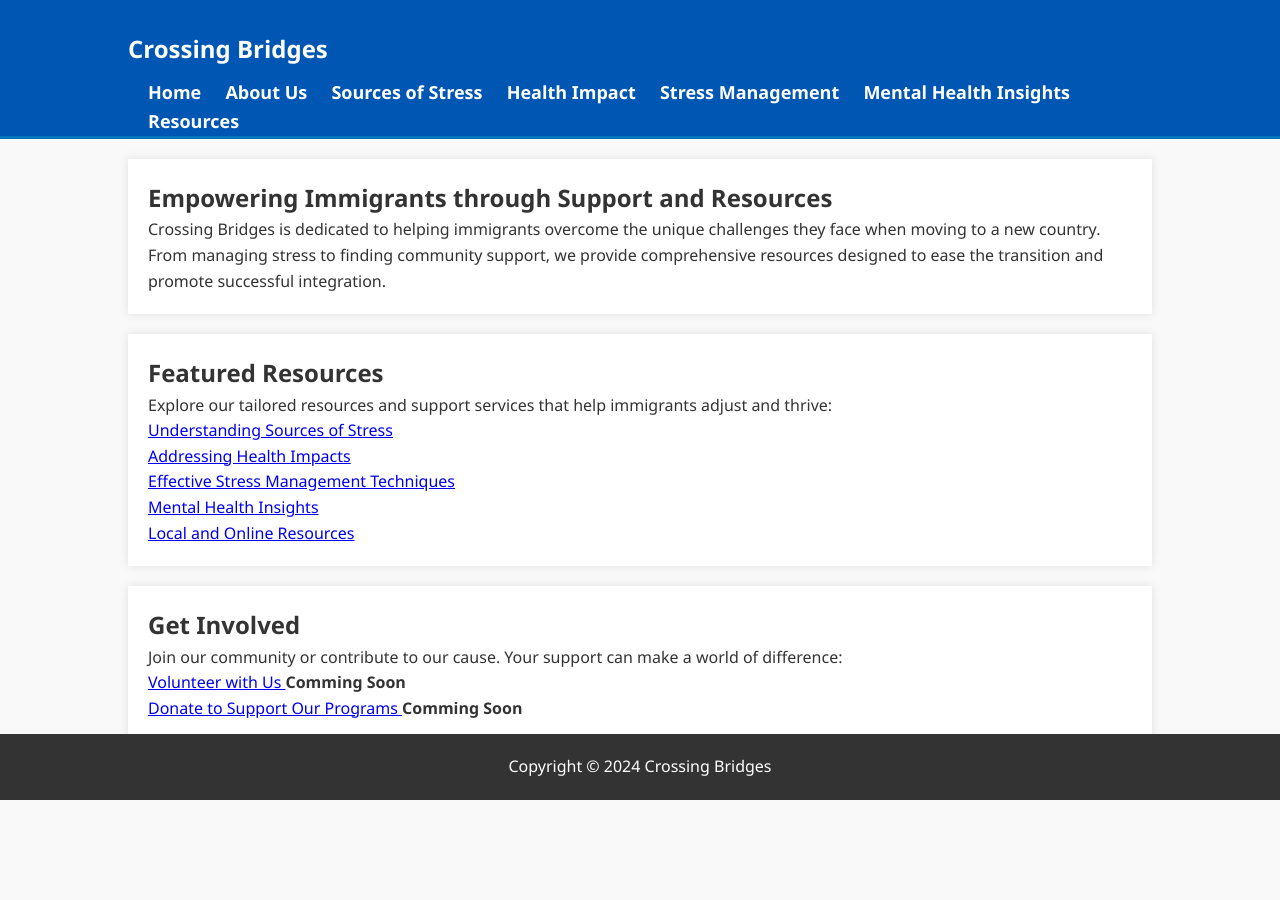
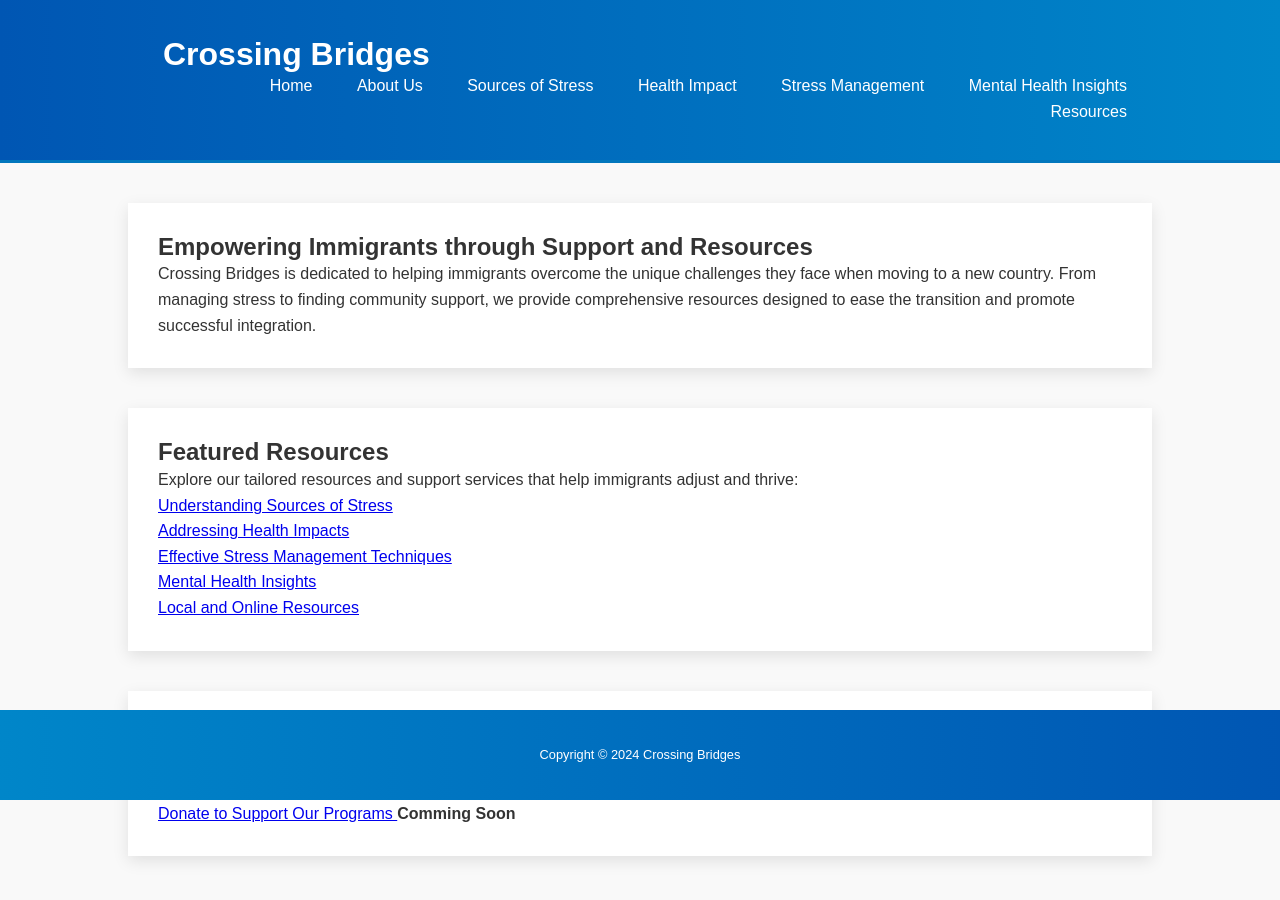
Before and after one commit to tarifi79/gned, a plain HTML site: page index.html in a window 1280 px wide. Before the commit the page ends 800 px from the top, so only its background shows below. Drawn offline with Linux system fonts and the light colour scheme.

Commit message:
update UI

```diff
--- a/styles.css
+++ b/styles.css
@@ -1,4 +1,4 @@
-/* Reset margin and padding */
+/* Reset margin, padding, and box-sizing */
 * {
   margin: 0;
   padding: 0;
@@ -7,36 +7,45 @@
 
 /* General body styles */
 body {
-  font-family: "Segoe UI", Tahoma, Geneva, Verdana, sans-serif;
+  font-family: 'Arial', sans-serif; /* Changed to Arial for a more neutral appearance */
   background-color: #f9f9f9;
   color: #333;
   line-height: 1.6;
-  padding-bottom: 50px; /* Add padding to prevent content from being hidden behind the footer */
+  padding-bottom: 50px; /* Prevents content from being hidden behind the footer */
 }
 
+/* Center and add padding inside the container */
 .container {
   width: 80%;
+  max-width: 1200px; /* Max-width for larger screens */
   margin: auto;
   overflow: hidden;
+  padding: 15px;
 }
 
-/* Header styles */
+/* Header styles with gradient background */
 header {
-  background-color: #0056b3;
+  background: linear-gradient(to right, #0056b3, #0086c9); /* Stylish gradient background */
   color: #fff;
-  padding-top: 30px;
-  min-height: 70px;
+  padding: 20px 0; /* Adjusted padding for better spacing */
   border-bottom: #0277bd 3px solid;
 }
 
 header h1 {
-  float: left;
-  font-size: 24px;
+  font-size: 2rem; /* Responsive font size */
+  margin-left: 20px; /* Added some space on the left */
 }
 
+/* Clear floats after the header */
+header::after {
+  content: "";
+  display: table;
+  clear: both;
+}
+
+/* Navigation styles */
 header nav {
-  float: right;
-  margin-top: 10px;
+  text-align: right;
 }
 
 header nav ul {
@@ -51,21 +60,25 @@ header nav ul li {
 header nav ul li a {
   color: #fff;
   text-decoration: none;
-  font-weight: bold;
-  font-size: 18px;
+  padding: 5px 10px; /* Padding for clickable area */
+  transition: background-color 0.3s; /* Smooth background transition */
 }
 
-/* Main section styles */
-main .container {
-  padding: 20px;
-  background: #fff;
-  box-shadow: 0 0 10px 0 rgba(0, 0, 0, 0.1);
-  margin-top: 20px;
+header nav ul li a:hover {
+  background-color: #0277bd; /* Hover effect for links */
 }
 
-/* Footer styles */
+/* Main section with more breathing room */
+main .container {
+  padding: 30px;
+  background: #fff;
+  box-shadow: 0 5px 15px rgba(0, 0, 0, 0.1); /* Softer shadow */
+  margin: 40px auto; /* More space at the top and bottom */
+}
+
+/* Footer with a less invasive look */
 footer {
-  background-color: #333;
+  background: linear-gradient(to left, #0056b3, #0086c9); /* Stylish gradient background */
   color: #fff;
   text-align: center;
   padding: 10px;
@@ -73,13 +86,29 @@ footer {
   bottom: 0;
   left: 0;
   width: 100%;
+  font-size: 0.8rem; /* Smaller font size for less emphasis */
 }
 
 footer p {
   margin: 10px 0;
 }
 
+/* Responsive typography */
+h1, h2, h3, h4, h5, h6 {
+  line-height: 1.2;
+}
+
 /* Remove list item bullets */
 ul {
   list-style-type: none;
 }
+
+/* Enhance the visual hierarchy */
+/* h1 { font-size: 2.5rem; }
+h2 { font-size: 2rem; }
+h3 { font-size: 1.75rem; }
+h4 { font-size: 1.5rem; }
+h5 { font-size: 1.25rem; }
+h6 { font-size: 1rem; } */
+
+/* Additional styles for better
```
